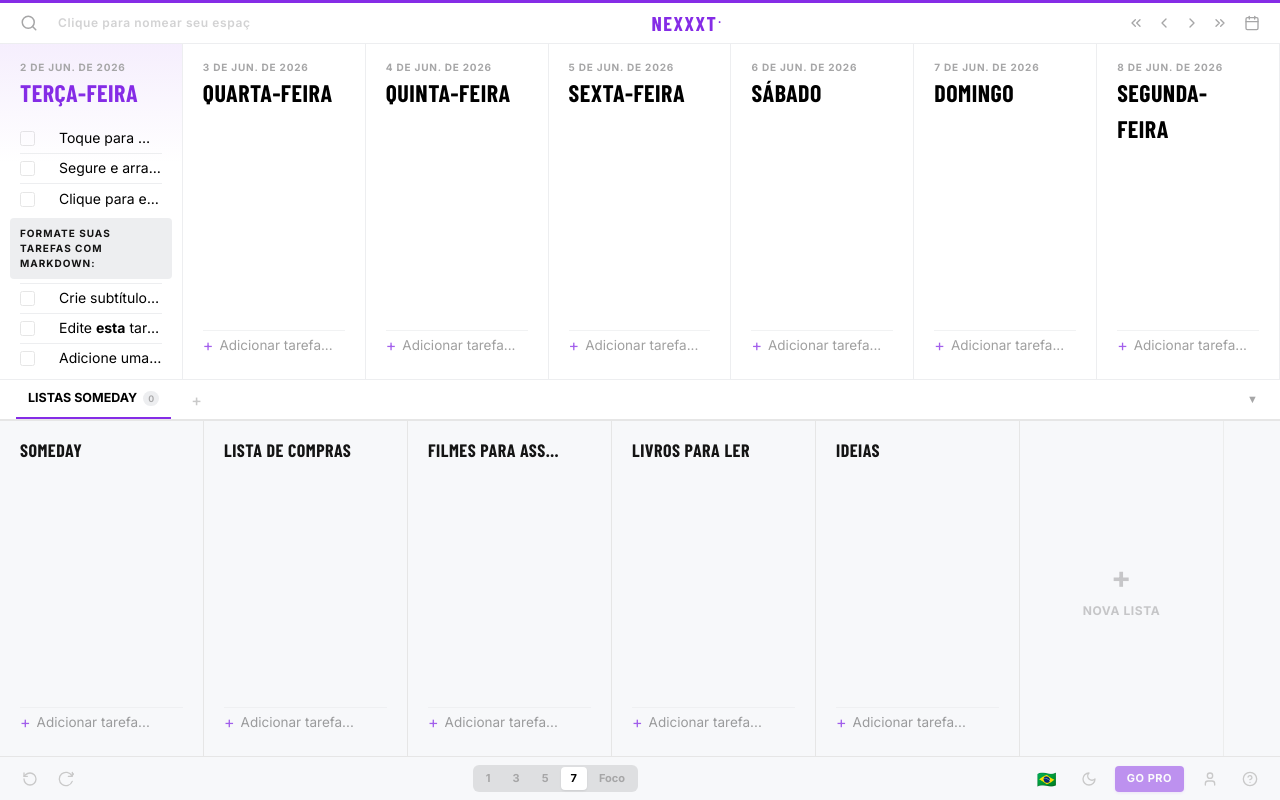
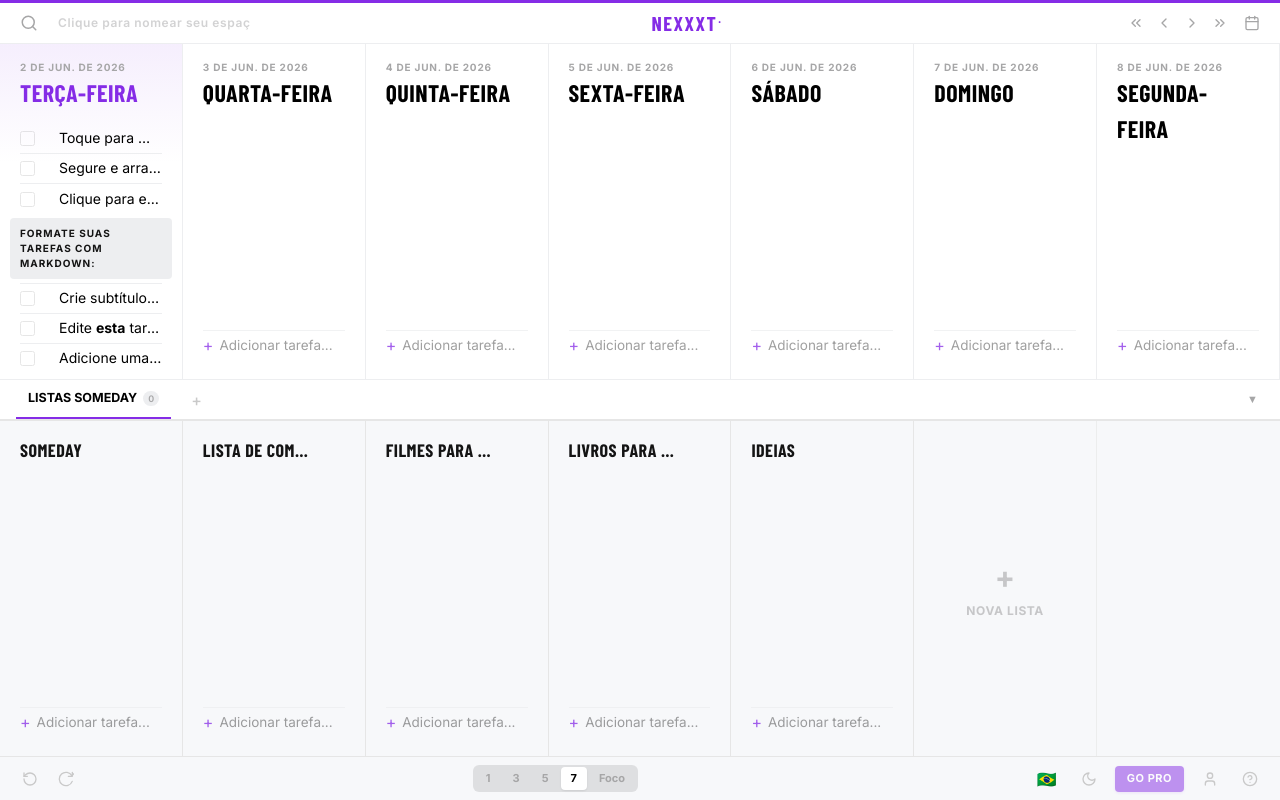
Before and after one commit to alexmeirelles/minima_list, a Next.js app: page / in a window 1280 px wide. Built offline with nearby package versions, Linux system fonts and the light colour scheme; a web font is replaced by a local one.

Commit message:
feat(layout): full TeuxDeux column partition parity with dynamic grid alignment for calendar and someday lists

```diff
--- a/src/app/globals.css
+++ b/src/app/globals.css
@@ -161,10 +161,11 @@
   min-width: 100%;
 }
 
-.calendar-grid .todo {
-  flex: 1 1 0%;
+.calendar-grid .todo,
+.someday-lists-grid .todo {
+  flex: 0 0 calc(100% / var(--grid-columns, 5));
+  width: calc(100% / var(--grid-columns, 5));
   min-width: 180px;
-  width: 0;
   max-width: 100%;
 }
 
@@ -994,7 +995,8 @@
   }
 
   .todo,
-  .calendar-grid .todo {
+  .calendar-grid .todo,
+  .someday-lists-grid .todo {
     flex: none;
     width: 100vw;
     min-width: 100vw;
--- a/src/app/page.tsx
+++ b/src/app/page.tsx
@@ -88,10 +88,13 @@
   // Date input ref for picker
   const dateInputRef = useRef<HTMLInputElement>(null);
 
-  // Dynamically update CSS custom properties for accent color
+  // Dynamically update CSS custom properties for accent color and grid columns
   useEffect(() => {
+    const root = document.documentElement;
+    const cols = inFocusMode ? 1 : gridColumnSize;
+    root.style.setProperty('--grid-columns', String(cols));
+
     if (!accentColor) return;
-    const root = document.documentElement;
     root.style.setProperty('--custom-color', accentColor);
     root.style.setProperty('--custom-color-highlight', accentColor);
     root.style.setProperty('--focus-outline-color', accentColor);
@@ -112,7 +115,7 @@
         darkMode ? `rgba(${r}, ${g}, ${b}, 0.15)` : `rgba(${r}, ${g}, ${b}, 0.08)`
       );
     }
-  }, [accentColor, darkMode]);
+  }, [accentColor, darkMode, gridColumnSize, inFocusMode]);
 
   // Initialize/persist dark mode class on body
   useEffect(() => {
```
